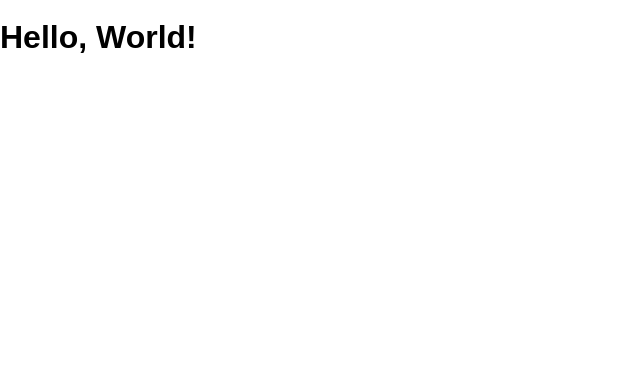
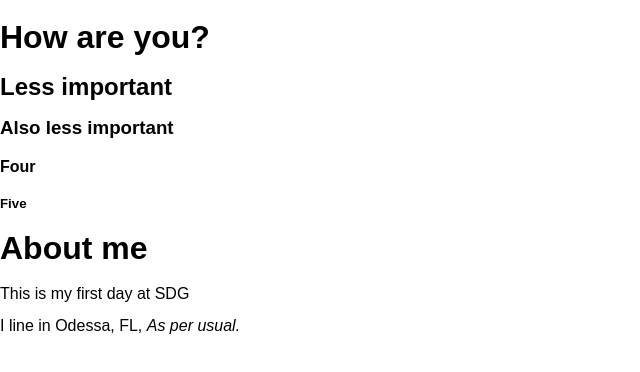
Before and after one commit to mmyenny/hello-world-sdg, a website: page public/index.html in a window 1280 px wide. Shown: the whole page, without its empty margins (0-640 px from the left). Drawn offline with Linux system fonts and the light colour scheme.

Commit message:
My first web page

```diff
--- a/public/index.html
+++ b/public/index.html
@@ -1,12 +1,24 @@
 <!DOCTYPE html>
 <html>
+
 <head lang="en">
   <meta charset="UTF-8">
   <meta name="viewport" content="width=device-width, initial-scale=1">
   <title>Hello World Sdg</title>
   <link rel="stylesheet" href="/screen.css">
 </head>
+
 <body>
-    <h1>Hello, World!</h1>
+  <h1>How are you?</h1>
+  <h2>Less important</h2>
+  <h3>Also less important</h3>
+  <h4>Four</h4>
+  <h5>Five</h5>
+
+  <h1>About me</h1>
+  <p>This is my first day at SDG</p>
+  <p>I line in Odessa, FL, <em>As per usual.</em></p>
+
 </body>
+
 </html>
```
Lines whose indentation alone changed are shown as unchanged.
